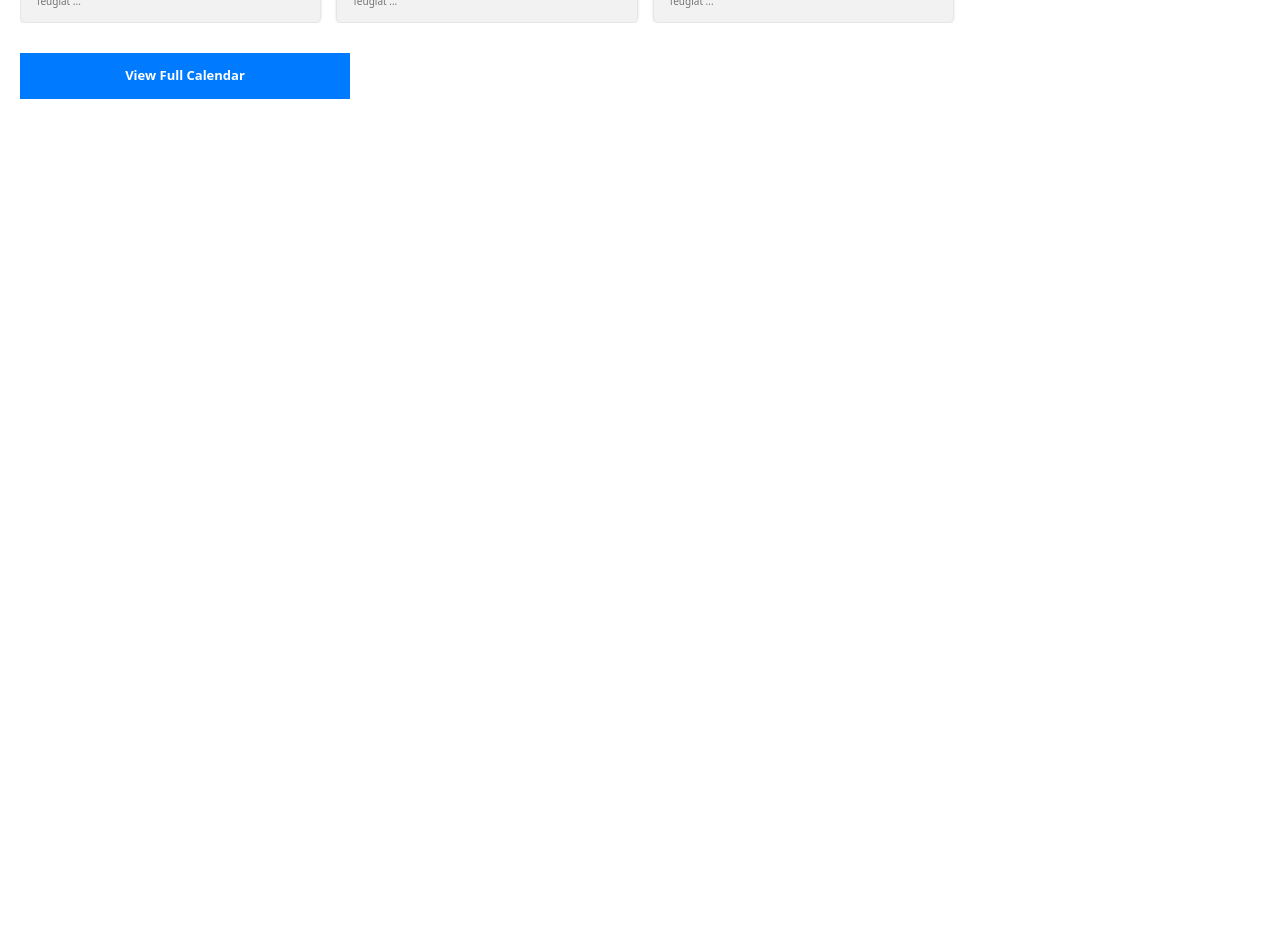
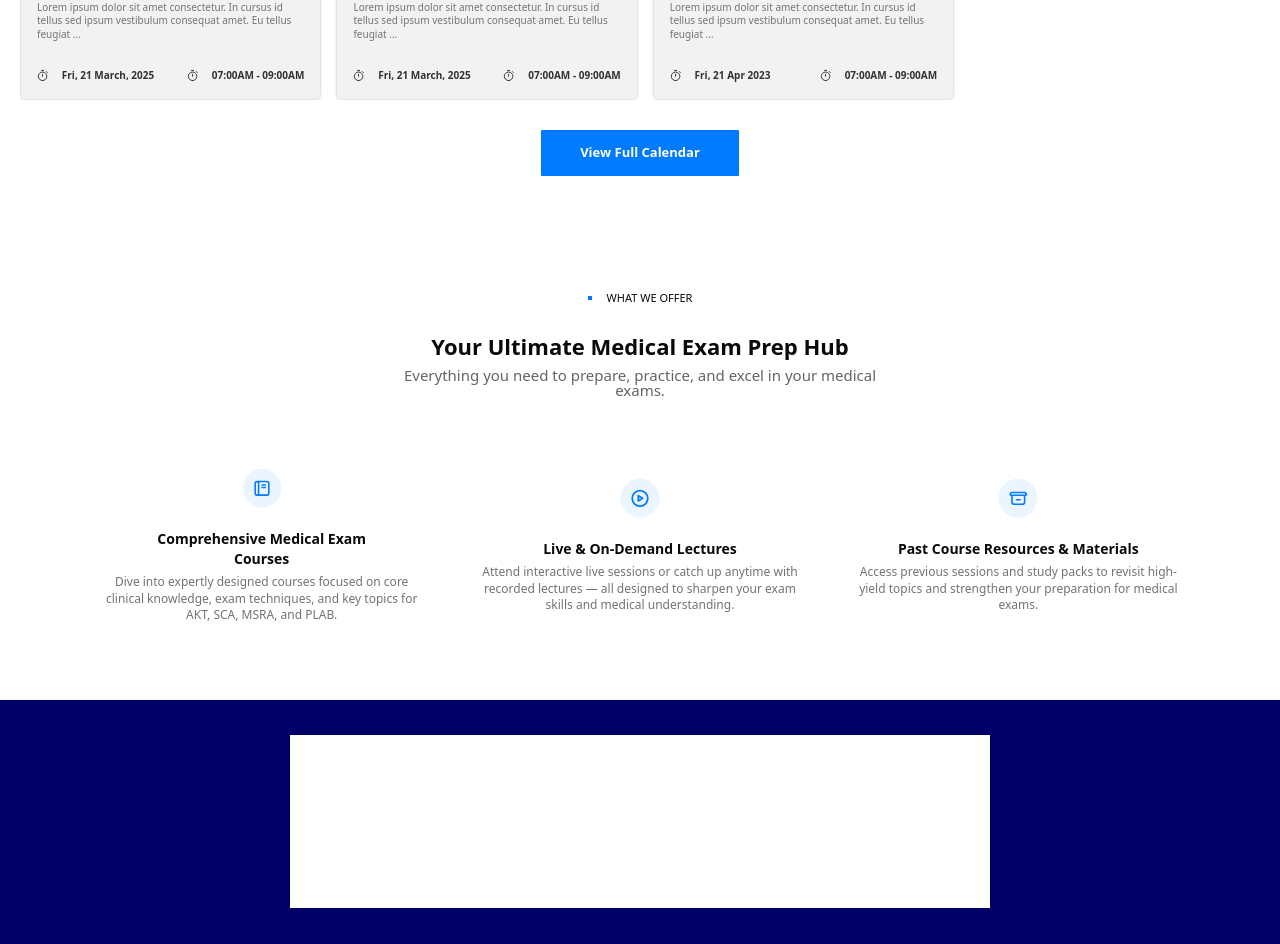
Before and after one commit to warengeorge/Complete_Doctor, a Next.js app in the folder apps/main/: page / in a window 1280 px wide. Shown: the part 1640-2584 px from the top of the page. Before the commit the page ends 1779 px from the top, so only its background shows below. Built offline with nearby package versions, Linux system fonts and the light colour scheme.

Commit message:
complete Offerings && start ArchiveSearch

```diff
--- /dev/null
+++ b/apps/main/src/app/components/ArchiveSearch.tsx
@@ -0,0 +1,11 @@
+import React from 'react'
+
+const ArchiveSearch = () => {
+  return (
+    <div className='w-full h-[244px]  bg-[#006] px-[30px] py-[50px] flex items-center justify-center'>
+        <div className='w-full md:w-[700px] h-[144px] md:h-[173px] bg-white'></div>
+    </div>
+  )
+}
+
+export default ArchiveSearch
--- /dev/null
+++ b/apps/main/src/app/components/Offerings.tsx
@@ -0,0 +1,48 @@
+import React from 'react';
+import { offerings } from '@/lib/data/offerings';
+
+const Offerings = () => {
+  return (
+    <div className='w-full h-auto py-10 lg:py-20 px-[30px] lg:px-25 flex flex-col items-center gap-20'>
+      <div className='w-full lg:w-[528px] h-[118px] lg:h-[97px] flex flex-col gap-[20px] lg:gap-[30px] justify-center items-center'>
+        <div className='w-[101px] lg:w-[109px] flex justify-center items-center gap-[15px]'>
+          <span className='w-[4px] h-[4px] bg-[#007AFF]'></span>
+          <h2 className='uppercase text-[10px] lg:text-[11px]'>
+            what we offer
+          </h2>
+        </div>
+        <div className='flex flex-col items-center justify-center gap-[10px] px-3'>
+          <h2 className='text-[#0B0A0A] text-center text-[18px] lg:text-[22px] font-semibold leading-[21.6px]'>
+            Your Ultimate Medical Exam Prep Hub
+          </h2>
+          <p className='text-[#646464] text-center text-[13px] lg:text-[15px] leading-[15.6px] font-medium'>
+            Everything you need to prepare, practice, and excel in your medical
+            exams.
+          </p>
+        </div>
+      </div>
+      <div className='w-full h-[509px] lg:h-[147px] flex flex-col lg:flex-row gap-[55px] lg:justify-between'>
+        {offerings.map((offering) => (
+          <div
+            key={offering.id}
+            className='flex flex-col items-center justify-center w-full lg:w-[350px] h-[133px] lg:h-full rounded-[6.5px] gap-5 bg-white'
+          >
+            <div className='w-10 h-10 flex justify-center items-center'>
+              <offering.icon />
+            </div>
+            <div className='w-full flex flex-col gap-[5px] items-center justify-center'>
+              <div className='w-[263px] text-sm text-[#0B0A0A] text-center font-semibold'>
+                {offering.header}
+              </div>
+              <div className='text-[#737373] text-xs font-medium text-center leading-[16.8px]'>
+                {offering.body}
+              </div>
+            </div>
+          </div>
+        ))}
+      </div>
+    </div>
+  );
+};
+
+export default Offerings;
--- a/apps/main/src/app/components/UpcomingEvents.tsx
+++ b/apps/main/src/app/components/UpcomingEvents.tsx
@@ -22,72 +22,13 @@ const UpcomingEvents = () => {
     }
   };
 
-  const items = [
-    {
-      title: 'Upload signature',
-      description:
-        "You're required to upload signatures for members of the company for the C&C Form",
-      deadline: '12/09/2024',
-      action: 'Upload',
-    },
-    {
-      title: 'Renew annual year returns',
-      description:
-        "You're required to upload signatures for members of the company for the C&C Form",
-      deadline: '12/09/2024',
-      action: 'Make Payment',
-    },
-    {
-      title: 'Make Payment',
-      description:
-        "You're required to upload signatures for members of the company for the C&C Form",
-      deadline: '12/09/2024',
-      action: 'Upload',
-    },
-    {
-      title: 'Make Payment',
-      description:
-        "You're required to upload signatures for members of the company for the C&C Form",
-      deadline: '12/09/2024',
-      action: 'Upload',
-    },
-    {
-      title: 'Make Payment',
-      description:
-        "You're required to upload signatures for members of the company for the C&C Form",
-      deadline: '12/09/2024',
-      action: 'Upload',
-    },
-    {
-      title: 'Make Payment',
-      description:
-        "You're required to upload signatures for members of the company for the C&C Form",
-      deadline: '12/09/2024',
-      action: 'Upload',
-    },
-    {
-      title: 'Make Payment',
-      description:
-        "You're required to upload signatures for members of the company for the C&C Form",
-      deadline: '12/09/2024',
-      action: 'Upload',
-    },
-    {
-      title: 'Make Payment',
-      description:
-        "You're required to upload signatures for members of the company for the C&C Form",
-      deadline: '12/09/2024',
-      action: 'Upload',
-    },
-  ];
-
   return (
-    <div className='pl-5 py-10'>
+    <div className='px-5 py-10 md: flex flex-col'>
       <div className='flex justify-between items-center mb-8'>
         <div>
           <section className='flex items-center gap-2'>
             <h2 className='font-medium text-[#0C0C0C]'>Upcoming Events</h2>
-            <div className='flex gap-2'>
+            <div className='flex md:hidden gap-2'>
               <span
                 onClick={() => scroll('left')}
                 className='flex items-center justify-center rounded-full w-[2.25rem] h-[2.25rem] bg-white cursor-pointer border border-[#E2E4E9] active:bg-neutral-200'
@@ -107,7 +48,7 @@ const UpcomingEvents = () => {
 
       <div
         ref={scrollRef}
-        className='w-auto h-[260.6px] flex gap-[15px] overflow-x-hidden scroll-smooth'
+        className='w-auto h-[260.6px] md:h-auto flex md:flex-wrap gap-[15px] overflow-x-hidden scroll-smooth'
       >
         {events.map((event, index) => (
           <Card
@@ -149,7 +90,7 @@ const UpcomingEvents = () => {
           </Card>
         ))}
       </div>
-      <button className='text-white text-[13px] font-semibold bg-[#007AFF] w-full max-w-[330px] h-[46px] mt-[30px] mx-auto'>View Full Calendar</button>
+      <button className='text-white text-[13px] font-semibold bg-[#007AFF] w-full max-w-[330px] md:max-w-[198px] h-[46px] mt-[30px] mx-auto rounded-[1px]'>View Full Calendar</button>
     </div>
   );
 };
--- a/apps/main/src/app/components/icons/icons.tsx
+++ b/apps/main/src/app/components/icons/icons.tsx
@@ -107,3 +107,91 @@ export const Clock = () => (
     />
   </svg>
 );
+
+export const Booklet = () => (
+  <svg
+    width='41'
+    height='41'
+    viewBox='0 0 41 41'
+    fill='none'
+    xmlns='http://www.w3.org/2000/svg'
+  >
+    <rect
+      x='0.5'
+      y='0.319336'
+      width='40'
+      height='40'
+      rx='20'
+      fill='#007AFF'
+      fillOpacity='0.08'
+    />
+    <path
+      d='M17 13.3193H16.3002C15.3201 13.3193 14.8297 13.3193 14.4553 13.5101C14.126 13.6779 13.8585 13.9454 13.6907 14.2747C13.5 14.649 13.5 15.1394 13.5 16.1195V24.5195C13.5 25.4996 13.5 25.9894 13.6907 26.3637C13.8585 26.693 14.126 26.961 14.4553 27.1288C14.8293 27.3193 15.3191 27.3193 16.2973 27.3193H17M17 13.3193H24.7002C25.6803 13.3193 26.1696 13.3193 26.544 13.5101C26.8733 13.6779 27.1417 13.9454 27.3094 14.2747C27.5 14.6486 27.5 15.1385 27.5 16.1166V24.5225C27.5 25.5006 27.5 25.9898 27.3094 26.3637C27.1417 26.693 26.8733 26.961 26.544 27.1288C26.17 27.3193 25.6809 27.3193 24.7027 27.3193H17M17 13.3193V27.3193M20.5 19.4443H24M20.5 16.8193H24'
+      stroke='#007AFF'
+      strokeWidth='1.6'
+      strokeLinecap='round'
+      strokeLinejoin='round'
+    />
+  </svg>
+);
+
+export const Live = () => (
+  <svg
+    width='41'
+    height='41'
+    viewBox='0 0 41 41'
+    fill='none'
+    xmlns='http://www.w3.org/2000/svg'
+  >
+    <rect
+      x='0.5'
+      y='0.319336'
+      width='40'
+      height='40'
+      rx='20'
+      fill='#007AFF'
+      fillOpacity='0.08'
+    />
+    <path
+      d='M12.5 20.3193C12.5 24.7376 16.0817 28.3193 20.5 28.3193C24.9183 28.3193 28.5 24.7376 28.5 20.3193C28.5 15.9011 24.9183 12.3193 20.5 12.3193C16.0817 12.3193 12.5 15.9011 12.5 20.3193Z'
+      stroke='#007AFF'
+      strokeWidth='1.77778'
+      strokeLinecap='round'
+      strokeLinejoin='round'
+    />
+    <path
+      d='M18.7222 22.986V17.6527L23.1667 20.3193L18.7222 22.986Z'
+      stroke='#007AFF'
+      strokeWidth='1.77778'
+      strokeLinecap='round'
+      strokeLinejoin='round'
+    />
+  </svg>
+);
+
+export const Container = () => (
+  <svg
+    width='41'
+    height='41'
+    viewBox='0 0 41 41'
+    fill='none'
+    xmlns='http://www.w3.org/2000/svg'
+  >
+    <rect
+      x='0.5'
+      y='0.319336'
+      width='40'
+      height='40'
+      rx='20'
+      fill='#007AFF'
+      fillOpacity='0.08'
+    />
+    <path
+      d='M15.8369 17.0886H25.8061M15.8369 17.0886C15.3199 17.0886 15.0608 17.0886 14.8634 17.1892C14.6897 17.2777 14.5486 17.4188 14.4601 17.5925C14.3595 17.7899 14.3595 18.0486 14.3595 18.5656V23.3656C14.3595 24.3995 14.3595 24.9166 14.5607 25.3115C14.7377 25.6589 15.0199 25.9413 15.3673 26.1183C15.7618 26.3193 16.2785 26.3193 17.3104 26.3193H24.3312C25.3631 26.3193 25.8791 26.3193 26.2736 26.1183C26.621 25.9413 26.9045 25.6588 27.0815 25.3115C27.2825 24.9169 27.2825 24.4008 27.2825 23.3689V18.5572C27.2825 18.0458 27.2825 17.7889 27.1825 17.5925C27.094 17.4188 26.9522 17.2777 26.7785 17.1892C26.5811 17.0886 26.3231 17.0886 25.8061 17.0886M15.8369 17.0886H14.3367C13.5529 17.0886 13.1612 17.0886 12.9388 16.9515C12.6419 16.7687 12.4736 16.4339 12.5034 16.0865C12.5257 15.826 12.759 15.5109 13.2263 14.88C13.3615 14.6975 13.4291 14.6063 13.5119 14.5366C13.6222 14.4437 13.7531 14.3777 13.8934 14.3443C13.9987 14.3193 14.1116 14.3193 14.3387 14.3193H27.3028C27.5299 14.3193 27.6431 14.3193 27.7484 14.3443C27.8887 14.3777 28.0196 14.4437 28.1299 14.5366C28.2126 14.6063 28.2805 14.6971 28.4156 14.8796C28.883 15.5105 29.1167 15.826 29.139 16.0865C29.1687 16.4339 28.9998 16.7687 28.703 16.9515C28.4805 17.0886 28.0879 17.0886 27.3042 17.0886H25.8061M18.9748 21.704H22.6671'
+      stroke='#007AFF'
+      strokeWidth='1.6'
+      strokeLinecap='round'
+      strokeLinejoin='round'
+    />
+  </svg>
+);
--- a/apps/main/src/app/page.tsx
+++ b/apps/main/src/app/page.tsx
@@ -1,4 +1,6 @@
+import ArchiveSearch from './components/ArchiveSearch';
 import Hero from './components/Hero';
+import Offerings from './components/Offerings';
 import PitchResources from './components/PitchResources';
 import UpcomingEvents from './components/UpcomingEvents';
 
@@ -8,6 +10,8 @@ export default function Home() {
       <Hero />
       <PitchResources />
       <UpcomingEvents />
+      <Offerings />
+      <ArchiveSearch />
     </main>
   );
 }
--- /dev/null
+++ b/apps/main/src/lib/data/offerings.ts
@@ -0,0 +1,22 @@
+import { Booklet, Live, Container } from '@/app/components/icons/icons';
+
+export const offerings = [
+  {
+    id: 1,
+    header: 'Comprehensive Medical Exam Courses',
+    body: 'Dive into expertly designed courses focused on core clinical knowledge, exam techniques, and key topics for AKT, SCA, MSRA, and PLAB.',
+    icon: Booklet,
+  },
+  {
+    id: 2,
+    header: 'Live & On-Demand Lectures',
+    body: 'Attend interactive live sessions or catch up anytime with recorded lectures — all designed to sharpen your exam skills and medical understanding.',
+    icon: Live,
+  },
+  {
+    id: 3,
+    header: 'Past Course Resources & Materials',
+    body: 'Access previous sessions and study packs to revisit high-yield topics and strengthen your preparation for medical exams.',
+    icon: Container,
+  },
+];
```
